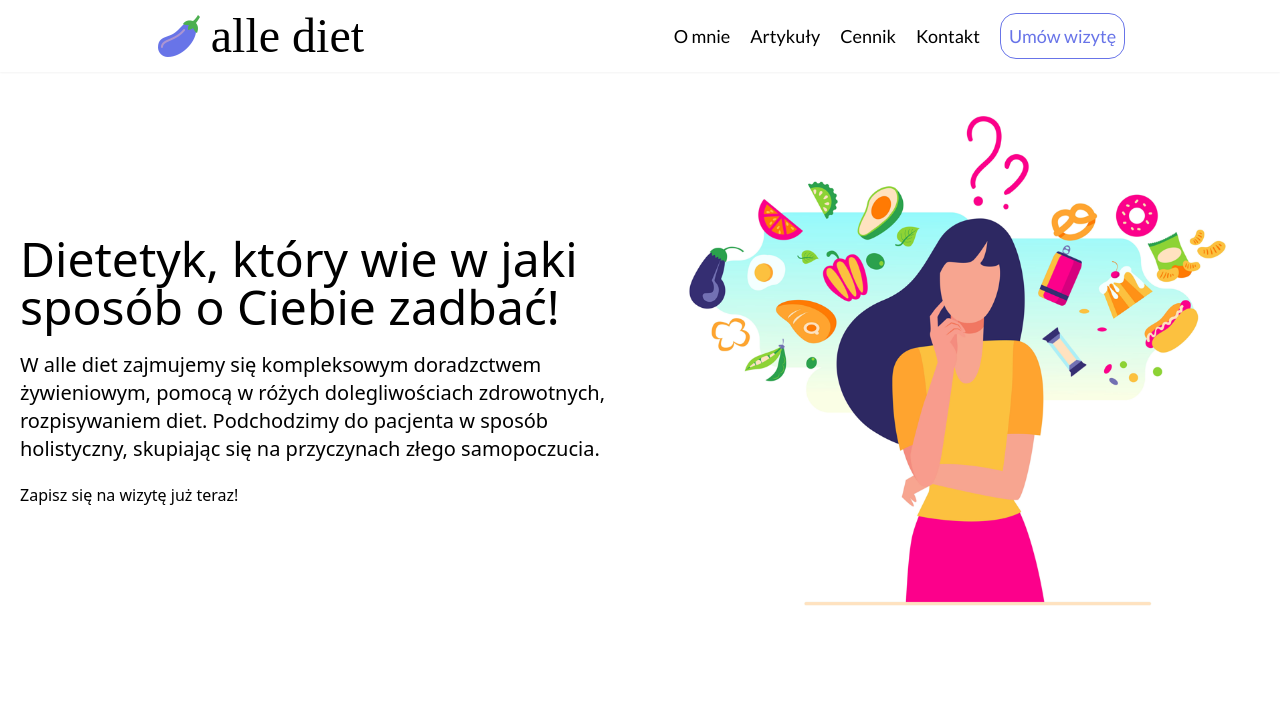
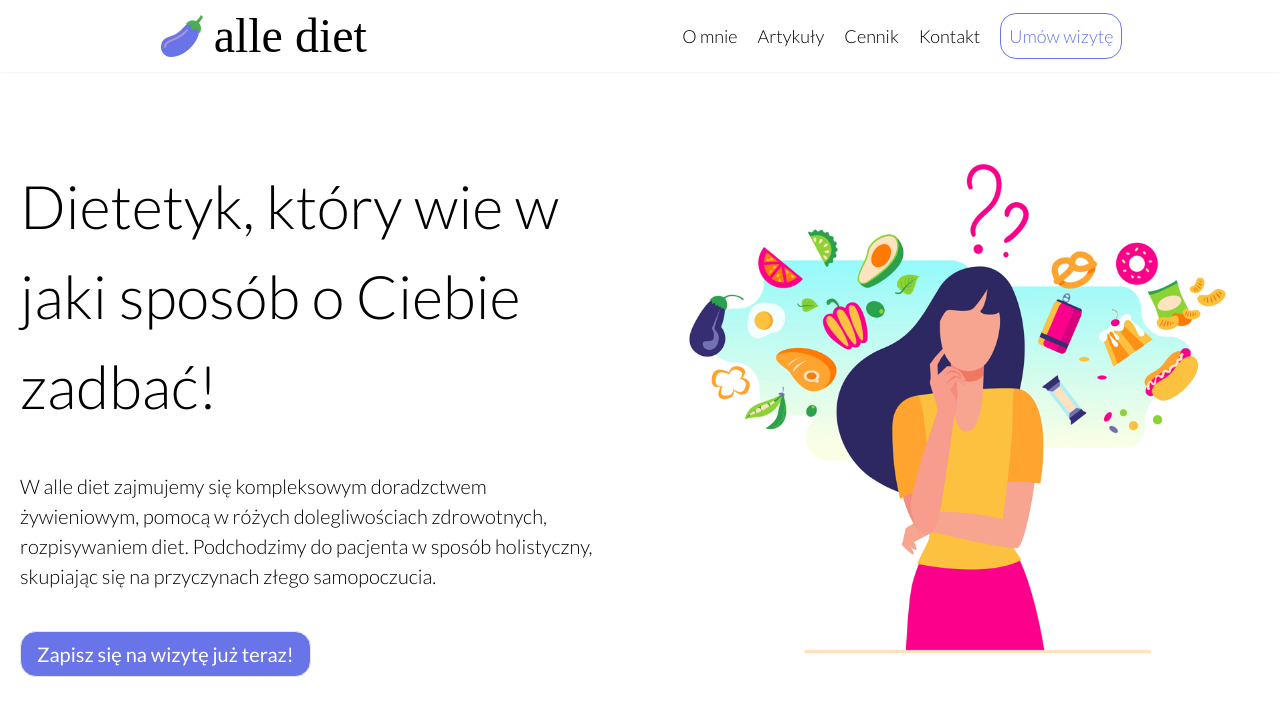
Before and after one commit to rajmanski/alleDiet, a Next.js app in the folder allediet/: page / in a window 1280 px wide. Shown: the top 716 px of the page. Built offline with nearby package versions, Linux system fonts and the light colour scheme; a web font is replaced by a local one.

Commit message:
hero section styled

```diff
--- a/allediet/components/HeroSection.js
+++ b/allediet/components/HeroSection.js
@@ -2,11 +2,11 @@ import Image from "next/image"
 
 export const HeroSection = () => {
     return (
-        <section className="flex flex-row max-w-7xl items-center justify-center mx-auto mt-28">
-            <div id="rigth" className="flex flex-col justify-center items-start gap-5 w-3/6">
-                <h1 className="text-5xl">Dietetyk, który wie w jaki sposób o Ciebie zadbać!</h1>
-                <p className="text-xl">W alle diet zajmujemy się kompleksowym doradzctwem żywieniowym, pomocą w różych dolegliwościach zdrowotnych, rozpisywaniem diet. Podchodzimy do pacjenta w sposób holistyczny, skupiając się na przyczynach złego samopoczucia.</p>
-                <button>Zapisz się na wizytę już teraz!</button>
+        <section className="flex flex-row max-w-7xl items-center justify-center mx-auto mt-40 font-lato">
+            <div id="rigth" className="flex flex-col justify-center items-start gap-10 w-3/6  font-light pr-14" >
+                <h1 className="text-6xl leading-normal">Dietetyk, który wie w jaki sposób o Ciebie zadbać!</h1>
+                <p className="text-xl leading-normal">W alle diet zajmujemy się kompleksowym doradzctwem żywieniowym, pomocą w różych dolegliwościach zdrowotnych, rozpisywaniem diet. Podchodzimy do pacjenta w sposób holistyczny, skupiając się na przyczynach złego samopoczucia.</p>
+                <button className="text-white bg-violet border rounded-2xl py-2 px-4 text-xl font-medium">Zapisz się na wizytę już teraz!</button>
             </div>
             <div id="left">
                 <Image width="600" height="600" src="/heroimage.png" alt="heroImage" className=""/>
--- a/allediet/components/Navbar.js
+++ b/allediet/components/Navbar.js
@@ -9,7 +9,7 @@ export const Navbar = () => {
                         <Image width="48" height="48" src="/eggplant2.png" alt="eggplant" />
                         <p className="text-5xl hover:scale-100 font-moja">alle diet</p>
                     </div>
-                    <div id="right-section" className="flex flex-row gap-5 items-center">
+                    <div id="right-section" className="flex flex-row gap-5 items-center font-light">
                         <p className="hover:text-violet text-lg">O mnie</p>
                         <p className="hover:text-violet text-lg">Artykuły</p>
                         <p className="hover:text-violet text-lg">Cennik</p>
```
